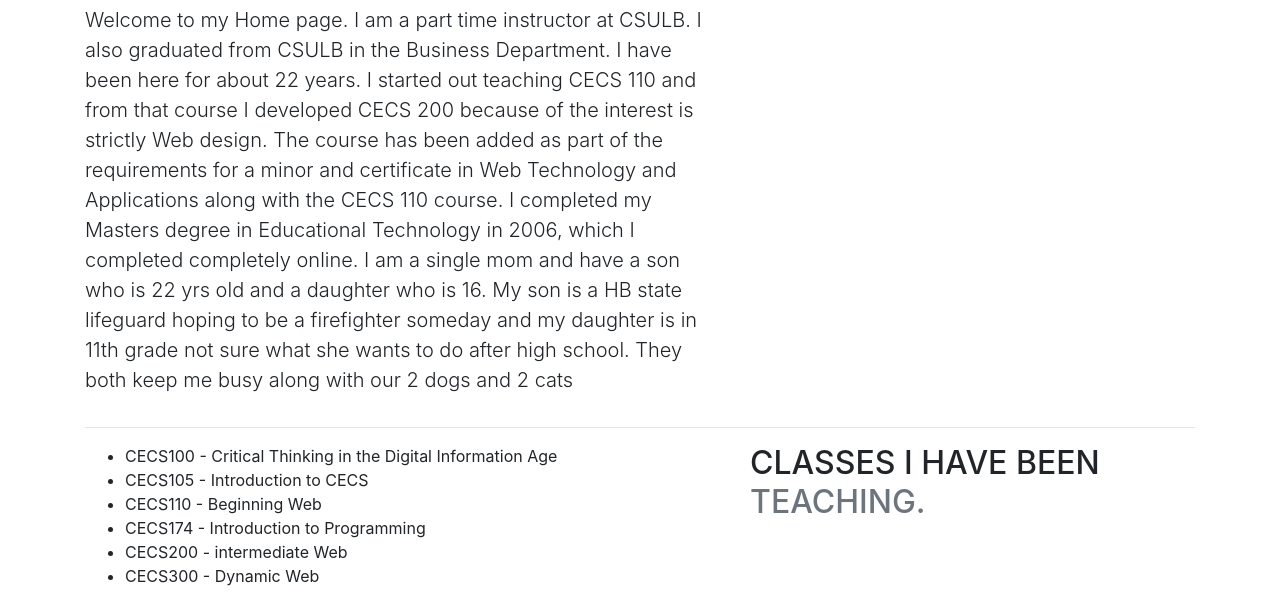
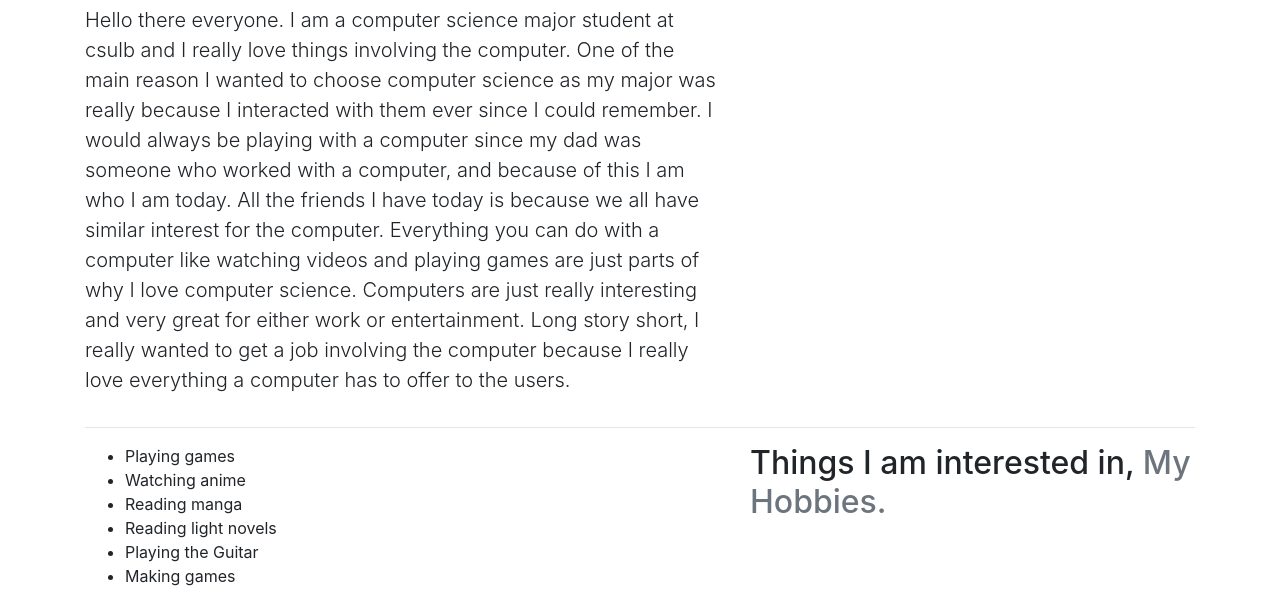
Before and after one commit to 108gameboy/BootStrap, a plain HTML site: page index.html in a window 1280 px wide. Shown: the part 340-952 px from the top of the page. Drawn offline with nearby package versions, Linux system fonts and the light colour scheme.

Commit message:
Update index.html

```diff
--- a/index.html
+++ b/index.html
@@ -29,9 +29,9 @@
     <div class="row featurette">
       <div class="col-md-7">
         <h2 class="featurette-heading">A LITTLE ABOUT <span class="text-muted">ME.</span></h2>
-        <p class="lead">Welcome to my Home page. I am a part time instructor at CSULB. I also graduated from CSULB in the Business Department. I have been here for about 22 years. I started out teaching CECS 110 and from that course I developed CECS 200 because of the interest is strictly Web design. The course has been added as part of the requirements for a minor and certificate in Web Technology and Applications along with the CECS 110 course. I completed my Masters degree in Educational Technology in 2006, which I completed completely online.
+        <p class="lead">Hello there everyone. I am a computer science major student at csulb and I really love things involving the computer. One of the main reason I wanted to choose computer science as my major was really because I interacted with them ever since I could remember. I would always be playing with a computer since my dad was someone who worked with a computer, and because of this I am who I am today. All the friends I have today is because we all have similar interest
 
-I am a single mom and have a son who is 22 yrs old and a daughter who is 16. My son is a HB state lifeguard hoping to be a firefighter someday and my daughter is in 11th grade not sure what she wants to do after high school. They both keep me busy along with our 2 dogs and 2 cats</p>
+        for the computer. Everything you can do with a computer like watching videos and playing games are just parts of why I love computer science. Computers are just really interesting and very great for either work or entertainment. Long story short, I really wanted to get a job involving the computer because I really love everything a computer has to offer to the users.</p>
       </div>
       <div class="col-md-5">
         <img src="allenr6x6.jpg" alt="Roni Allen" width="400" height="400">
@@ -44,25 +44,25 @@
 <div class="row featurette">
       <div class="col-md-7">
           <ul>
-          <li>CECS100 - Critical Thinking in the Digital Information Age</li>
-            <li>CECS105 - Introduction to CECS</li>
-          <li>CECS110 - Beginning Web</li>
-            <li>CECS174 - Introduction to Programming</li>
-            <li>CECS200 - intermediate Web</li>
-            <li>CECS300 - Dynamic Web</li>
+            <li>Playing games</li>
+            <li>Watching anime</li>
+          <li>Reading manga</li>
+            <li>Reading light novels</li>
+            <li>Playing the Guitar</li>
+            <li>Making games</li>
 
           </ul>
 
       </div>
       <div class="col-md-5">
-         <h2 class="featurette-heading">CLASSES I HAVE BEEN  <span class="text-muted">TEACHING.</span></h2>
+         <h2 class="featurette-heading">Things I am interested in,  <span class="text-muted">My Hobbies.</span></h2>
       </div>
     </div>
 
    <hr class="featurette-divider">
 
 <div class="jumbotron text-center" style="margin-bottom:0">
-  <p>Created by <a href="mailto:r.allen@csulb.edu">Roni Allen</a> -  <a href="https://www.csulb.edu/college-of-engineering/roni-allen" target="_blank">CECS PT Faculty</a></p><p>Last updated on 4-29-21</p>
+  <p>Created by <a href="mailto:Glen.lee@student.csulb.edu">Glen Lee</a> -  <a href="" target="_blank">Comp Sci major student</a></p><p>Last updated on 4-29-21</p>
     <i class="fas fa-chalkboard-teacher" style="font-size:60px;color:gold;text-shadow:2px 2px 4px #000000;"></i>
 </div>
     </div>
```
